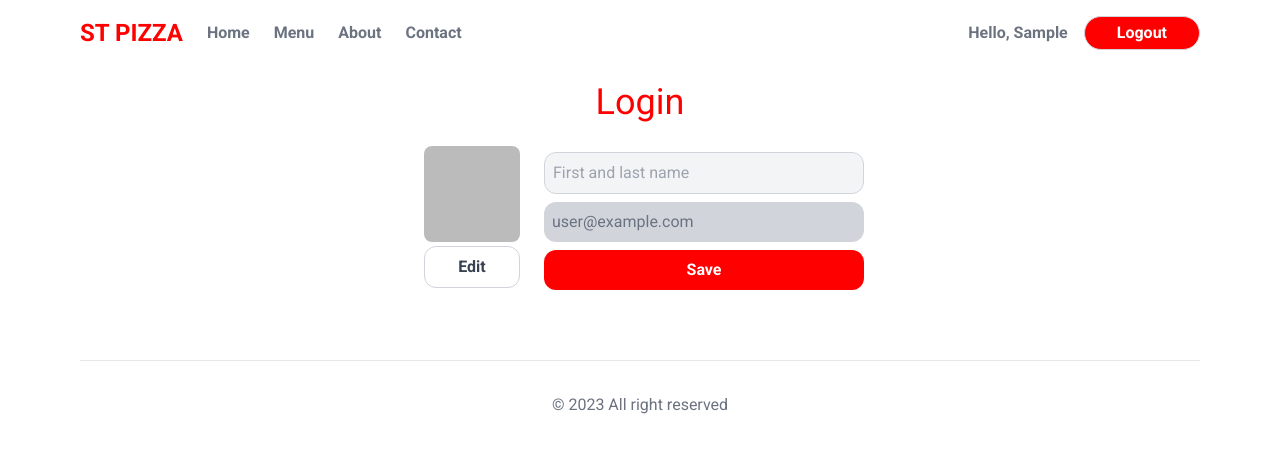
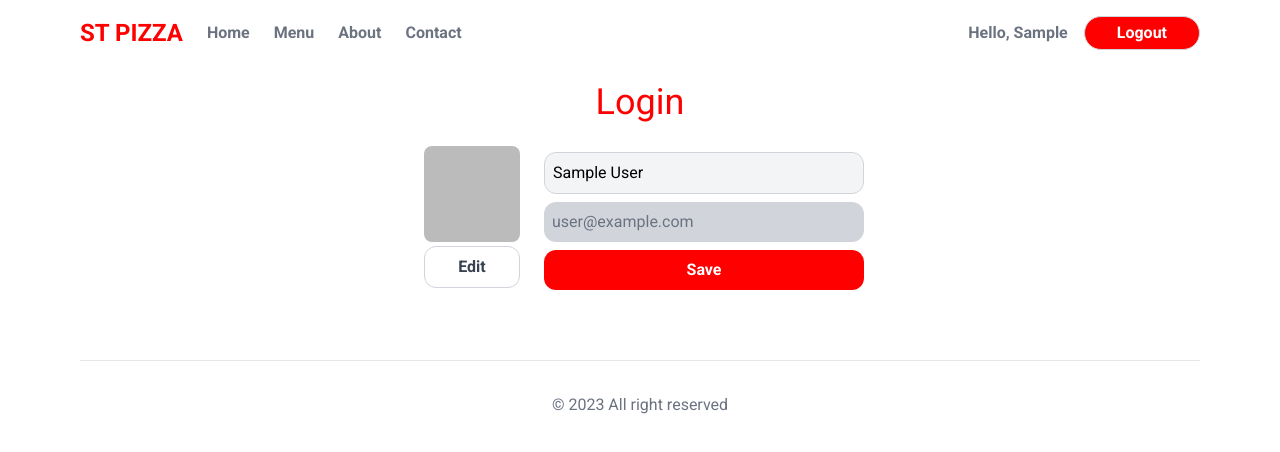
Before and after one commit to rhjhaerol/pizza-apps, a Next.js app: page /profile in a window 1280 px wide. Shown: the top 452 px of the page. Built offline with nearby package versions, Linux system fonts and the light colour scheme; no server answers; sample sign-in values are in the browser's storage.

Commit message:
update profile page

```diff
--- a/src/app/profile/page.jsx
+++ b/src/app/profile/page.jsx
@@ -3,11 +3,28 @@
 import { useSession } from "next-auth/react";
 import Image from "next/image";
 import { redirect } from "next/navigation";
+import { useEffect, useState } from "react";
 
 const ProfilePage = () => {
   const session = useSession();
-  console.log(session);
   const { status } = session;
+
+  const [userName, setUserName] = useState("");
+
+  useEffect(() => {
+    if (status === "authenticated") {
+      setUserName(session.data.user.name);
+    }
+  }, [session, status]);
+
+  const handleProfileInUpdate = async (ev) => {
+    ev.preventDefault();
+    const response = await fetch("/api/profile", {
+      method: "PUT",
+      headers: { "Content-Type": "application/json" },
+      body: JSON.stringify({ name: userName }),
+    });
+  };
 
   if (status === "loading") {
     return "Loading...";
@@ -22,7 +39,7 @@ const ProfilePage = () => {
   return (
     <section className="mt-8">
       <h1 className="text-center text-primary text-4xl mb-4">Login</h1>
-      <form className="max-w-md mx-auto">
+      <div className="max-w-md mx-auto">
         <div className="flex items-center gap-4">
           <div>
             <div className="p-2 rounded-lg relative">
@@ -36,13 +53,22 @@ const ProfilePage = () => {
               <button className="button">Edit</button>
             </div>
           </div>
-          <div className="grow">
-            <input type="text" placeholder="First and last name" />
-            <input type="email" value={session.data.user.email} disabled={true} />
+          <form className="grow" onSubmit={handleProfileInUpdate}>
+            <input
+              type="text"
+              placeholder="First and last name"
+              value={userName}
+              onChange={(ev) => setUserName(ev.target.value)}
+            />
+            <input
+              type="email"
+              value={session.data.user.email}
+              disabled={true}
+            />
             <button type="submit">Save</button>
-          </div>
+          </form>
         </div>
-      </form>
+      </div>
     </section>
   );
 };
```
